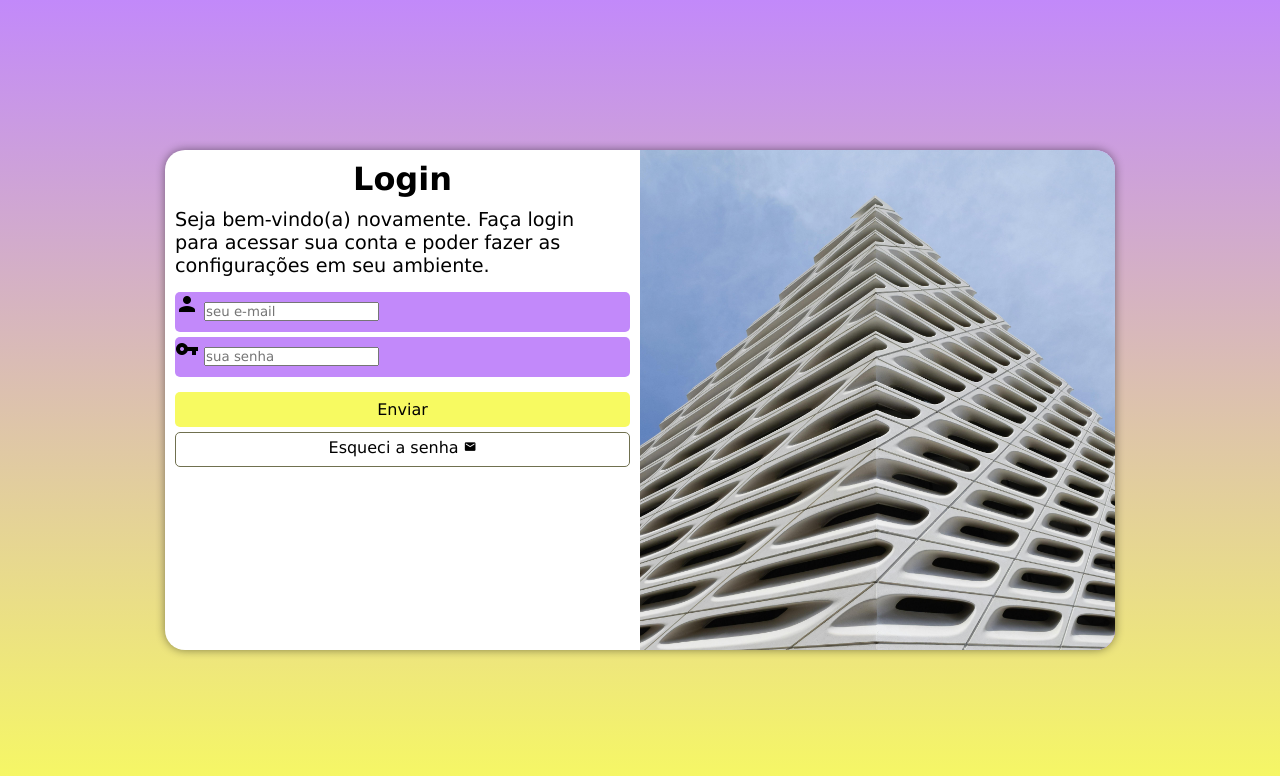
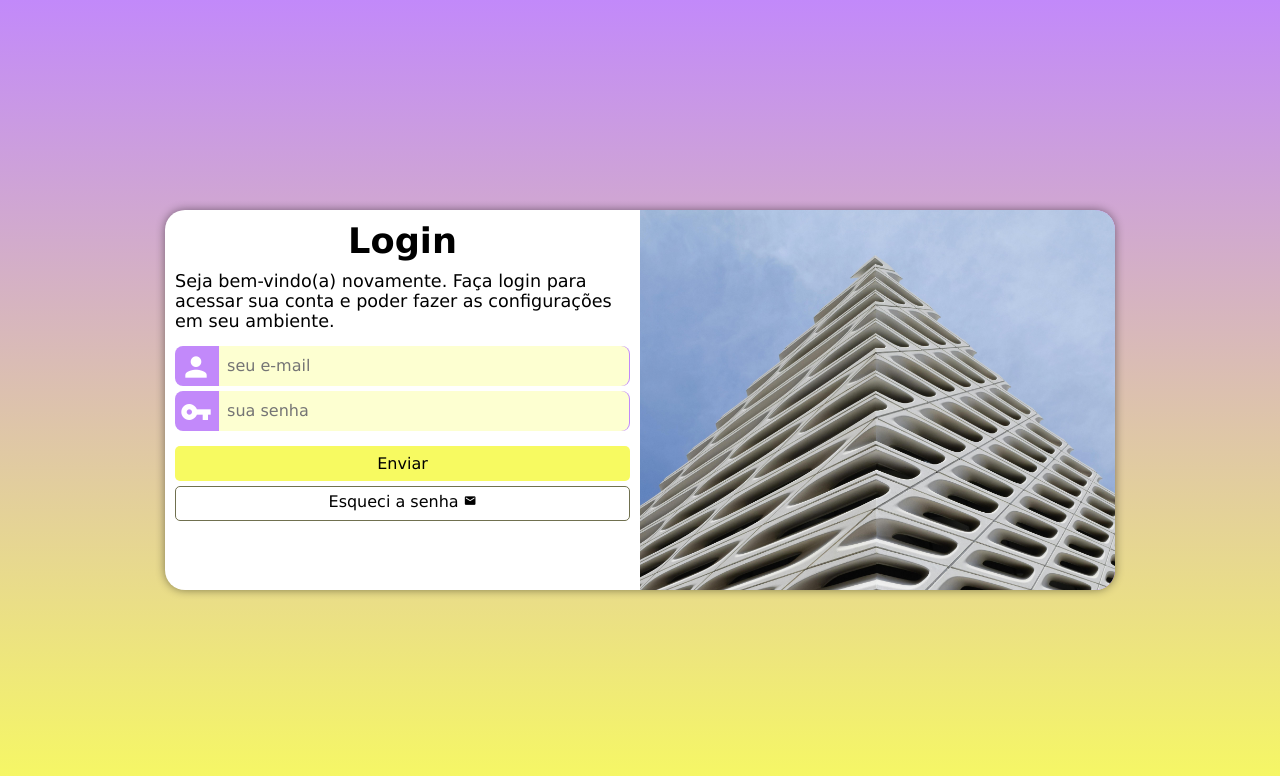
Before and after one commit to felipeplwto/projeto-login, a PHP site: page / in a window 1280 px wide. Shown: the top 776 px of the page. Run offline with PHP 8.4, Linux system fonts and the light colour scheme.

Commit message:
Fim da tela de login

```diff
--- a/estilos/media-query.css
+++ b/estilos/media-query.css
@@ -8,6 +8,7 @@
 
     section#login {
         width: 90vw;
+        height: 300px;
     }
 
     section#login > div#imagem {
@@ -29,6 +30,7 @@
     }
     section#login {
         width: 950px;
+        height: 380px;
     }
 
     section#login > div#imagem {
@@ -43,11 +45,11 @@
     }
 
      section#login > div#form > h1 {
-        font-size: 2em;
+        font-size: 2.2em;
      }
 
     section#login > div#form > p {
-        font-size: 1.2em;
+        font-size: 1.1em;
         padding: 10px;
         padding-left: 0px;
 }
--- a/estilos/style.css
+++ b/estilos/style.css
@@ -28,7 +28,6 @@ section#login {
     position: absolute;
     top: 50%;
     left: 50%;
-    transform: translate(-50%, -50%);
     overflow: hidden;
 
     background-color: white;
@@ -37,6 +36,7 @@ section#login {
     border-radius: 20px;
     box-shadow: 0px 0px 10px rgba(0, 0, 0, 0.452);
 
+    transform: translate(-50%, -50%);
     transition: width 0.3s, height 0.3s;
     transition-timing-function: ease;
 }
@@ -71,13 +71,37 @@ form > div.campo {
     display: block;
     width: 100%;
     height: 40px;
-    border-radius: 5px;
+    border-radius: 8px;
     margin: 5px 0px;
 }
 
-form label {
+div.campo label {
     font-size: 0.8em;
     display: none;
+}
+
+div.campo i {
+    color: white;
+    width: 39px;
+    font-size: 2em;
+    padding: 5px;
+}
+
+div.campo > input {
+    background-color: #fdffd1;
+    font-size: 1em;
+    width: calc(100% - 45px);
+    height: 100%;
+    border: 0px;
+    padding-bottom: 1px;
+    border-radius: 0px 8px 8px 0px;
+    text-indent: 8px;
+    transform: translateY(-12px);
+}
+
+div.campo > input:focus-within {
+    background-color: white;
+    transition-duration: 0.6s;
 }
 
 form > input[type=submit] {
```
